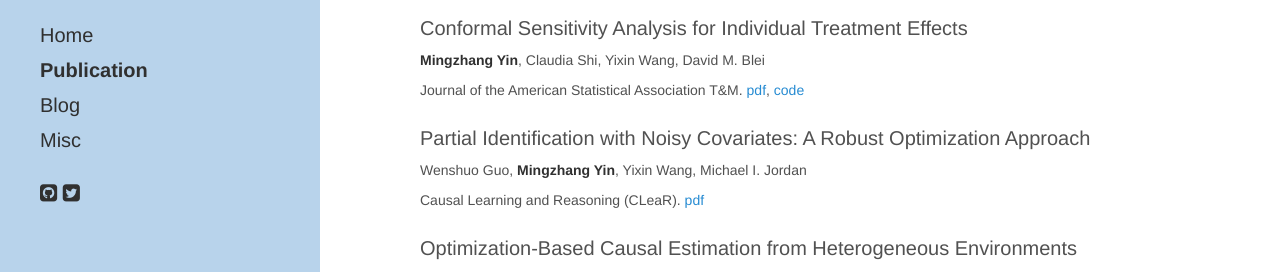
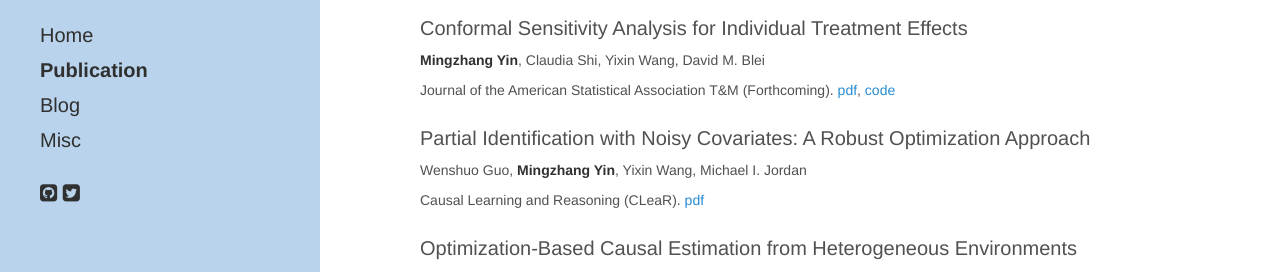
Before and after one commit to mingzhang-yin/mingzhang-yin.github.io, a Jekyll site: the page built from b-publications.md, in a window 1280 px wide and 900 px high. Shown: the part 319-591 px from the top of the window. Built offline with Jekyll 4.4.1, drawn with Linux system fonts in a browser that asks for light colours; nearby versions of some CDN libraries; a style sheet for code colours, icons or effects is not loaded.

Commit message:
Update b-publications.md

```diff
--- a/b-publications.md
+++ b/b-publications.md
@@ -15,7 +15,7 @@
 <br> <span style="font-size:14px">  Zhendong Wang\*, Ruijiang Gao\*, <b>Mingzhang Yin* </b>, Mingyuan Zhou, David M. Blei    <br> Under review. Short version accepted by ICML 2022 Workshop DFUQ, **Spotlight**. [pdf](https://arxiv.org/pdf/2206.06584.pdf), [code](https://github.com/Zhendong-Wang/Probabilistic-Conformal-Prediction)
 
 Conformal Sensitivity Analysis for Individual Treatment Effects
-<br> <span style="font-size:14px">  **Mingzhang Yin**, Claudia Shi, Yixin Wang, David M. Blei  <br> Journal of the American Statistical Association T&M. [pdf](https://arxiv.org/pdf/2112.03493.pdf), [code](https://github.com/mingzhang-yin/Conformal-sensitivity-analysis)
+<br> <span style="font-size:14px">  **Mingzhang Yin**, Claudia Shi, Yixin Wang, David M. Blei  <br> Journal of the American Statistical Association T&M (Forthcoming). [pdf](https://arxiv.org/pdf/2112.03493.pdf), [code](https://github.com/mingzhang-yin/Conformal-sensitivity-analysis)
 
 Partial Identification with Noisy Covariates: A Robust Optimization Approach
 <br> <span style="font-size:14px">  Wenshuo Guo, **Mingzhang Yin**, Yixin Wang, Michael I. Jordan   <br> Causal Learning and Reasoning (CLeaR). [pdf](https://openreview.net/pdf?id=-NVBxy0TdU)
```
